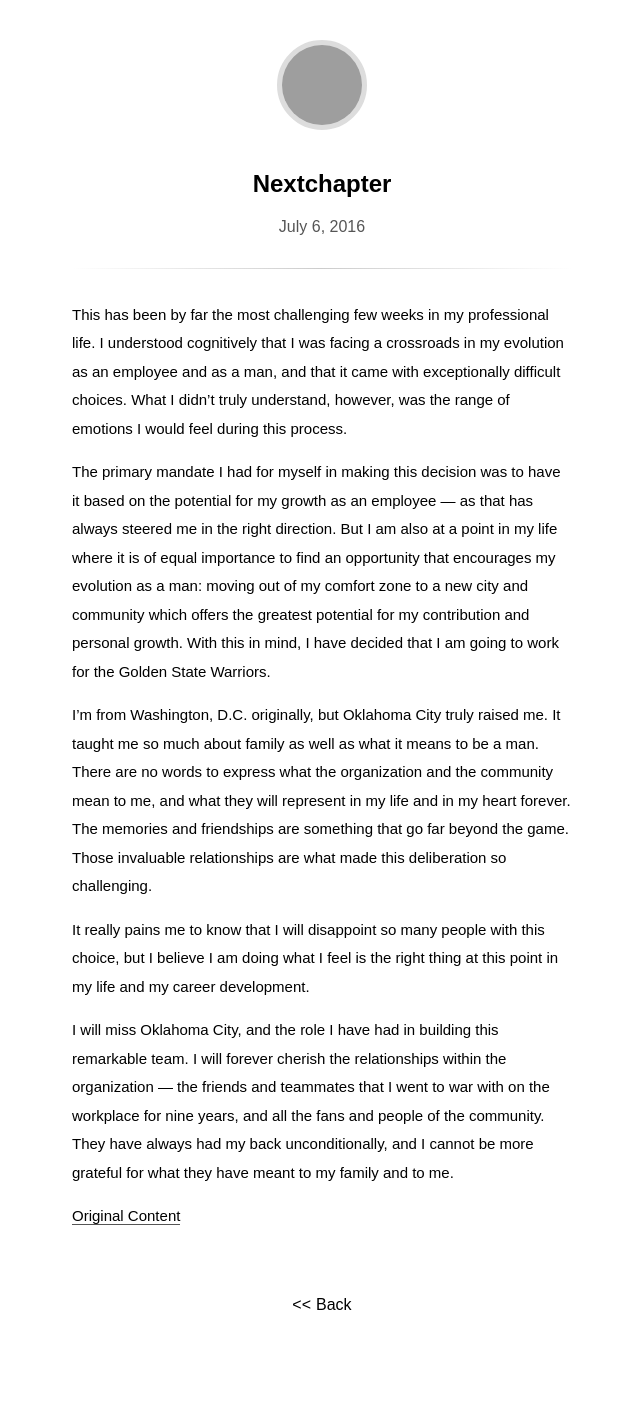
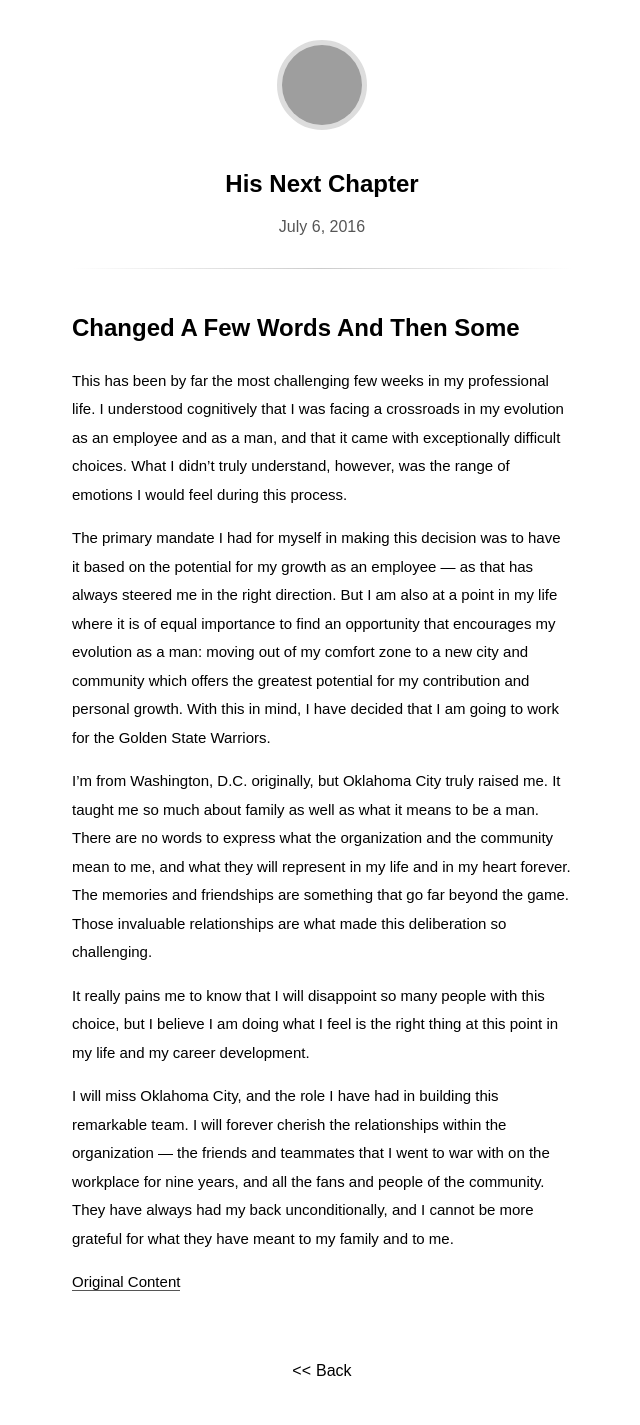
Before and after one commit to migzpogi/migzpogi.github.io, a Jekyll site: the page built from _posts/2016-07-06-nextchapter.md, in a window 1280 px wide. Shown: the whole page, without its empty margins (318-958 px from the left). Built offline with Jekyll 4.4.1, drawn with Linux system fonts in a browser that asks for light colours; some web fonts are replaced; before the commit the page ends 1359 px from its top, so only the background shows below that; grey boxes are pictures that could not be loaded.

Commit message:
Post headings.

```diff
--- a/_posts/2016-07-06-nextchapter.md
+++ b/_posts/2016-07-06-nextchapter.md
@@ -1,3 +1,9 @@
+---
+title: His Next Chapter
+---
+
+## Changed A Few Words And Then Some
+
 This has been by far the most challenging few weeks in my professional life. I understood cognitively that I was facing a crossroads in my evolution as an employee and as a man, and that it came with exceptionally difficult choices. What I didn’t truly understand, however, was the range of emotions I would feel during this process.
 
 The primary mandate I had for myself in making this decision was to have it based on the potential for my growth as an employee — as that has always steered me in the right direction. But I am also at a point in my life where it is of equal importance to find an opportunity that encourages my evolution as a man: moving out of my comfort zone to a new city and community which offers the greatest potential for my contribution and personal growth. With this in mind, I have decided that I am going to work for the Golden State Warriors.
```
